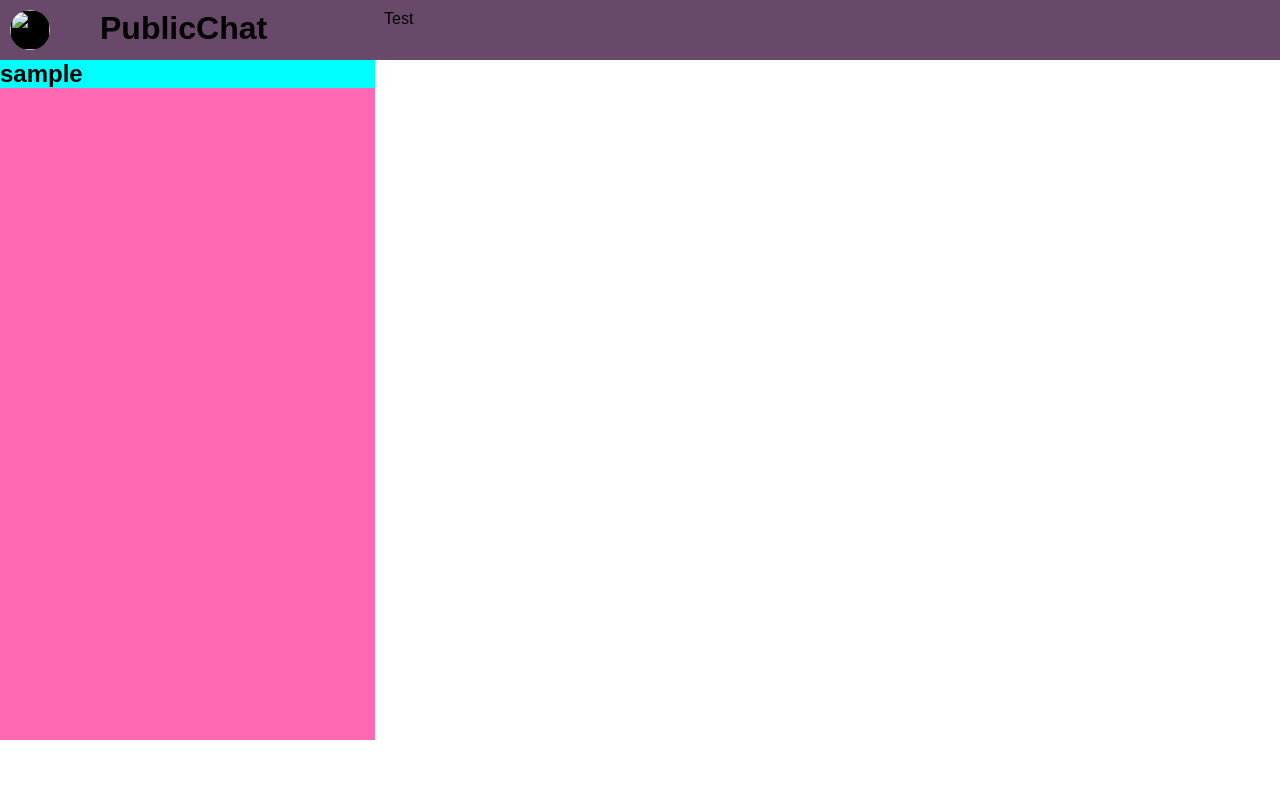
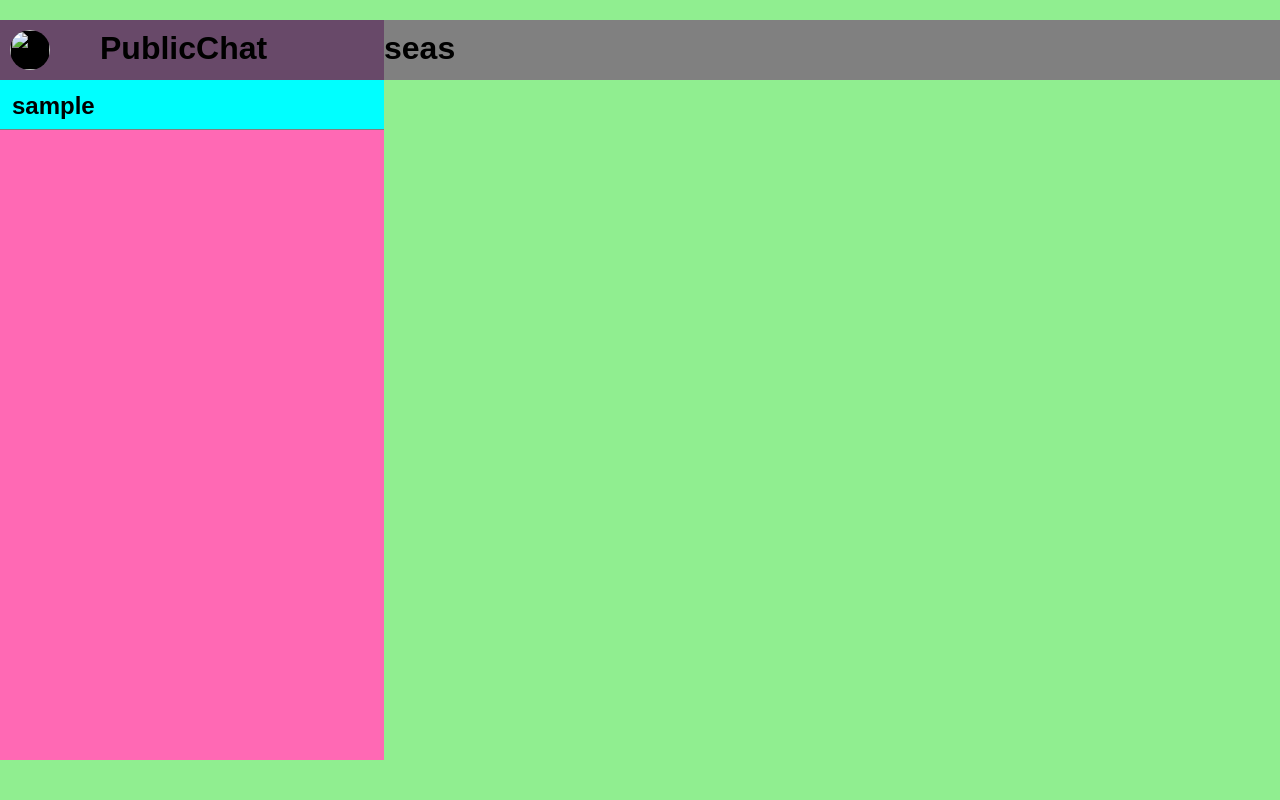
Before and after one commit to timfuerth/publicchat, a PHP site: page / in a window 1280 px wide. Run offline with PHP 8.4, Linux system fonts and the light colour scheme; tables that the repository leaves empty hold one stand-in row (values such as "Sample post"); some web fonts are replaced.

Commit message:
Formatierung

```diff
--- a/src/styles/styles.css
+++ b/src/styles/styles.css
@@ -30,11 +30,15 @@ h1 {
 /* ---------------------- BOXEN ----------------------- */
 body{
     padding: 0;
+    background-color: lightgreen;
 }
 
 header {
+    margin: 20px auto 0px auto;
     width: 100%;
+    max-width: 1400px;
     height: 60px;
+    padding: 0px 0px;
 
     overflow: hidden;
     background-color: #f1f1f1;
@@ -49,7 +53,7 @@ header {
 }
 #headerr{
     width: 100%;
-    background-color: #684969;
+    background-color: grey;
     padding: 10px 10px;
     height: 100%;
 }
@@ -68,8 +72,9 @@ header a {
 }
 
 #wrapper{
+    margin: 0px auto;
     width: 100%;
-    max-width: 1250px;
+    max-width: 1400px;
     height: 85%;
     padding: 0px 0px;
 }
@@ -81,12 +86,38 @@ header a {
     height: 100%;
 }
 #spalter {
-    width: 70%;
+    width: 100%;
     background-color: maroon;
     height: 100%;
     visibility: hidden;
 }
+
+#spalter section{
+    height: 93%;
+    background-color:lightcyan;
+}
+
+.NachrichtSenden input[type="text"]{
+    width: 70%;
+    padding: 15px;
+    font-size: 1em;
+    height: 7%;
+
+}
+
 .contact {
+
     background-color: aqua;
     cursor: pointer;
+    border-bottom-color: grey;
+    border-bottom-width: 1px;
+    border-bottom-style: solid;
+    padding: 12px;
+    height: 50px;
+
+
 }
+
+.contact:hover{
+    background-color: aquamarine;
+}
--- a/src/view/chatTemplate.php
+++ b/src/view/chatTemplate.php
@@ -8,8 +8,13 @@
 
             </div>
             <div id="spalter">
-                <form method="post">
-                    <input type="text" name="msgbox" id="msgbox" placeholder="..." />
+                <section>
+
+
+
+                </section>
+                <form method="post" class="NachrichtSenden">
+                    <input type="text" name="msgbox" id="msgbox" placeholder="Schreib eine Nachricht" />
 
                 </form>
 
--- a/src/view/header.php
+++ b/src/view/header.php
@@ -20,7 +20,8 @@
 		<h1>PublicChat</h1>
 		</div>
 		<div id="headerr">
-			<p>Test</p>
+		<?php $_SESSION['controller']->Ueberschrift(1, "seas") ?>
+
 		</div>
 
 	</header>
```
